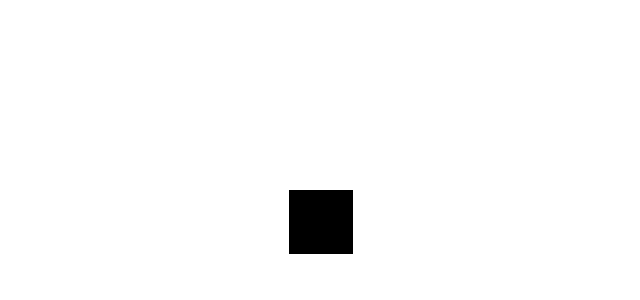
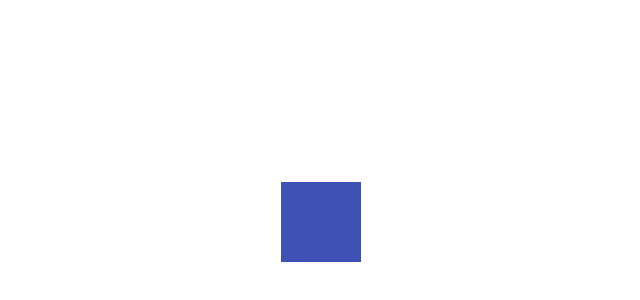
Before and after one commit to dj4815/color-boxes, a React (Vite) app: page / in a window 1280 px wide. Shown: the part 178-478 px from the top of the page, without its empty margins (319-959 px from the left). Built offline with nearby package versions, Linux system fonts and the light colour scheme.

Commit message:
logic changes, refactoring

```diff
--- a/src/App.jsx
+++ b/src/App.jsx
@@ -3,6 +3,7 @@ import "./App.css";
 import ColorBox from "./ColorBox";
 
 function App() {
+  // Make an array of colors for the randomColor function
   const colors = [
     "#f44336",
     "#e91e63",
@@ -23,6 +24,7 @@ function App() {
   ];
   return (
     <>
+      {/* Give ColorBox the prop colors to pass down to the component */}
       <ColorBox colors={colors} />
     </>
   );
--- a/src/ColorBox.css
+++ b/src/ColorBox.css
@@ -1,4 +1,4 @@
 .ColorBox {
-  width: 4rem;
-  height: 4rem;
+  width: 5rem;
+  height: 5rem;
 }
--- a/src/ColorBox.jsx
+++ b/src/ColorBox.jsx
@@ -1,15 +1,28 @@
 import { useState } from "react";
 import "./ColorBox.css";
+
+// Make general randomizer array function
+function randomChoice(arr) {
+  //   Make random index variable
+  const idx = Math.floor(Math.random() * arr.length);
+  // Return value at random index idx of arr
+  return arr[idx];
+}
+
+// Expect colors prop from parent
 export default function ColorBox({ colors }) {
-  const [color, setColor] = useState("black");
+  // Set start useState to randomChoice color of colors
+  const [color, setColor] = useState(randomChoice(colors));
   const changeColor = () => {
-    const idx = Math.floor(Math.random() * colors.length);
-    const randomColor = colors[idx];
+    //   Make variable for result of random choice color of colors array function call
+    const randomColor = randomChoice(colors);
+    //   Set color to randomChoice color of colors
     setColor(randomColor);
   };
   return (
     <div
       className="ColorBox"
+      //   Make default background color the useState color
       style={{ backgroundColor: color }}
       onClick={changeColor}
     ></div>
```
